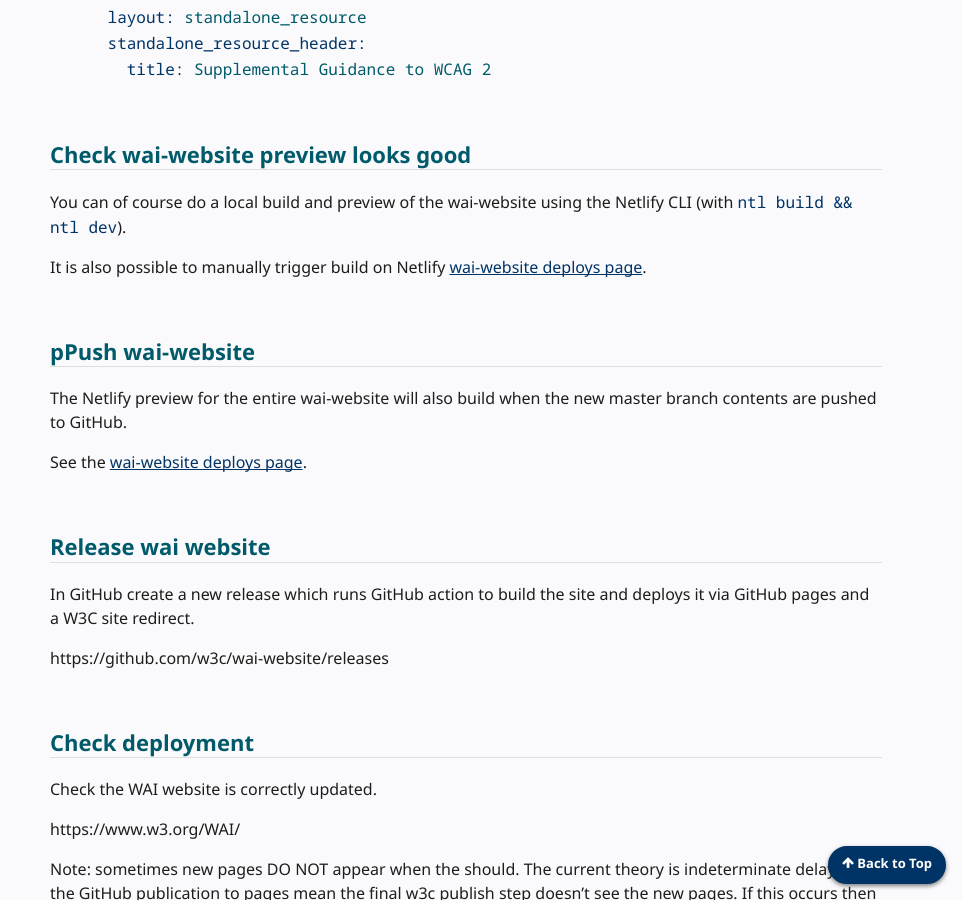
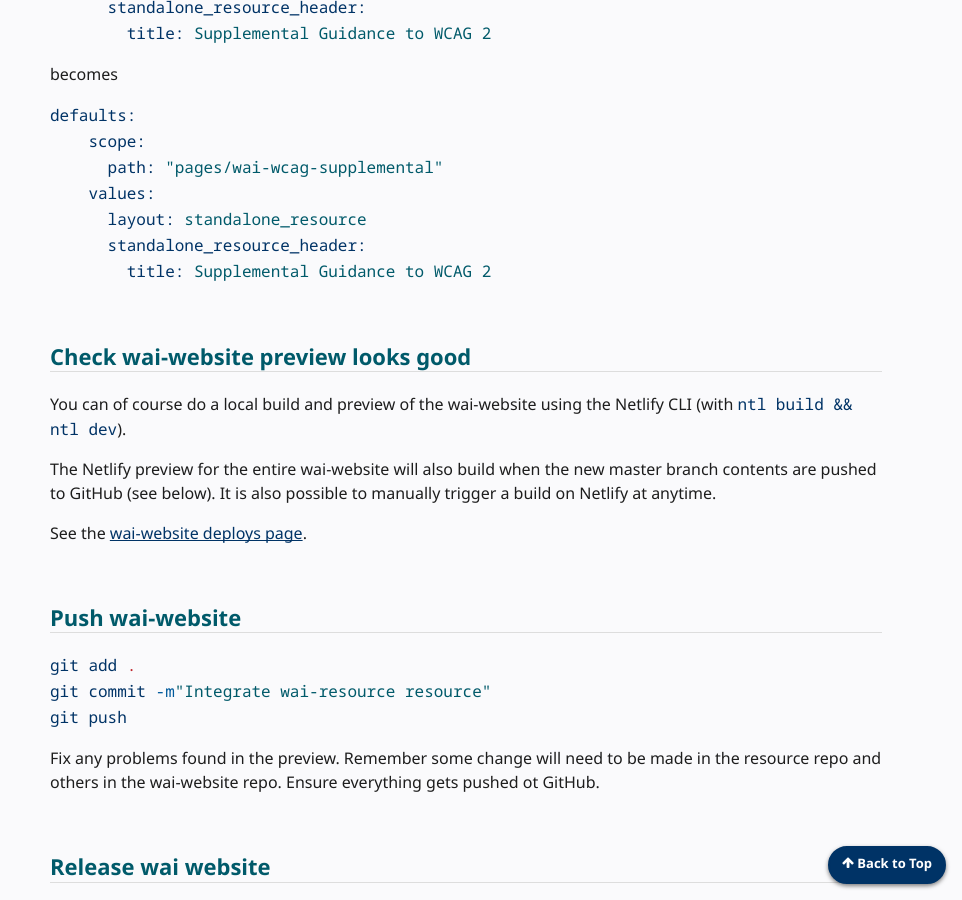
Before and after one commit to w3c/wai-website-theme, a Jekyll site: the page built from content/technical-integrating-resource.md, in a window 1280 px wide and 900 px high, scrolled down 5615 px. Shown: the whole window, without its empty margins (318-1280 px from the left). Built offline with Jekyll 4.4.1, drawn with Linux system fonts in a browser that asks for light colours; cached includes are drawn as plain includes; comment, search, counter and statistics services are not loaded; some of the changed text lies outside the part shown.

Commit message:
Complete integration instructions

````diff
--- a/content/technical-integrating-resource.md
+++ b/content/technical-integrating-resource.md
@@ -93,7 +93,7 @@
   path: content/filename
 ```
 
-config.yml is mostly template but some sections will need to be copied to the wai-website config.file, with slight modification. See below.
+The config.yml file is mostly template but some sections will need to be copied to the wai-website config.file, with slight modification. See below.
 
 ## Note designated 'publication' branch of the resource
 
@@ -118,10 +118,18 @@
 ```bash
 git submodule add -b production-branch https://github.com/w3c/wai-resource.git _external/resources/wai-resource
 git add .
-git commit -m"add wai-resource submodule"
+git commit -m"Add wai-resource submodule"
+git push
 ```
 
-Confirm by viewing the 'gitmodules' files.
+Confirm by inspecting the tail of 'gitmodules' file.
+
+```ini
+[submodule "_external/resources/wai-resource"]
+	path = _external/resources/wai-resource
+	url = https://github.com/w3c/wai-resource
+	branch = master
+```
 
 ## Pull the submodule code into the wai-website
 
@@ -130,6 +138,8 @@
 ```bash
 git submodule update --init --remote
 ```
+
+You should `git pull` too to get the latest code as usual.
 
 Check the code now exists at '_external/wai-resource/.
 
@@ -197,13 +208,19 @@
 
 You can of course do a local build and preview of the wai-website using the Netlify CLI (with `ntl build && ntl dev`).
 
-It is also possible to manually trigger build on Netlify [wai-website deploys page](https://app.netlify.com/sites/wai-website/deploys).
-
-## pPush wai-website
-
-The Netlify preview for the entire wai-website will also build when the new master branch contents are pushed to GitHub.
+The Netlify preview for the entire wai-website will also build when the new master branch contents are pushed to GitHub (see below). It is also possible to manually trigger a build on Netlify at anytime.
 
 See the [wai-website deploys page](https://app.netlify.com/sites/wai-website/deploys).
+
+## Push wai-website
+
+```bash
+git add .
+git commit -m"Integrate wai-resource resource"
+git push
+```
+
+Fix any problems found in the preview. Remember some change will need to be made in the resource repo and others in the wai-website repo. Ensure everything gets pushed ot GitHub.
 
 ## Release wai website
 
````
Also changed, not shown: other parts of content/technical-integrating-resource.md (+3 -2 lines).
